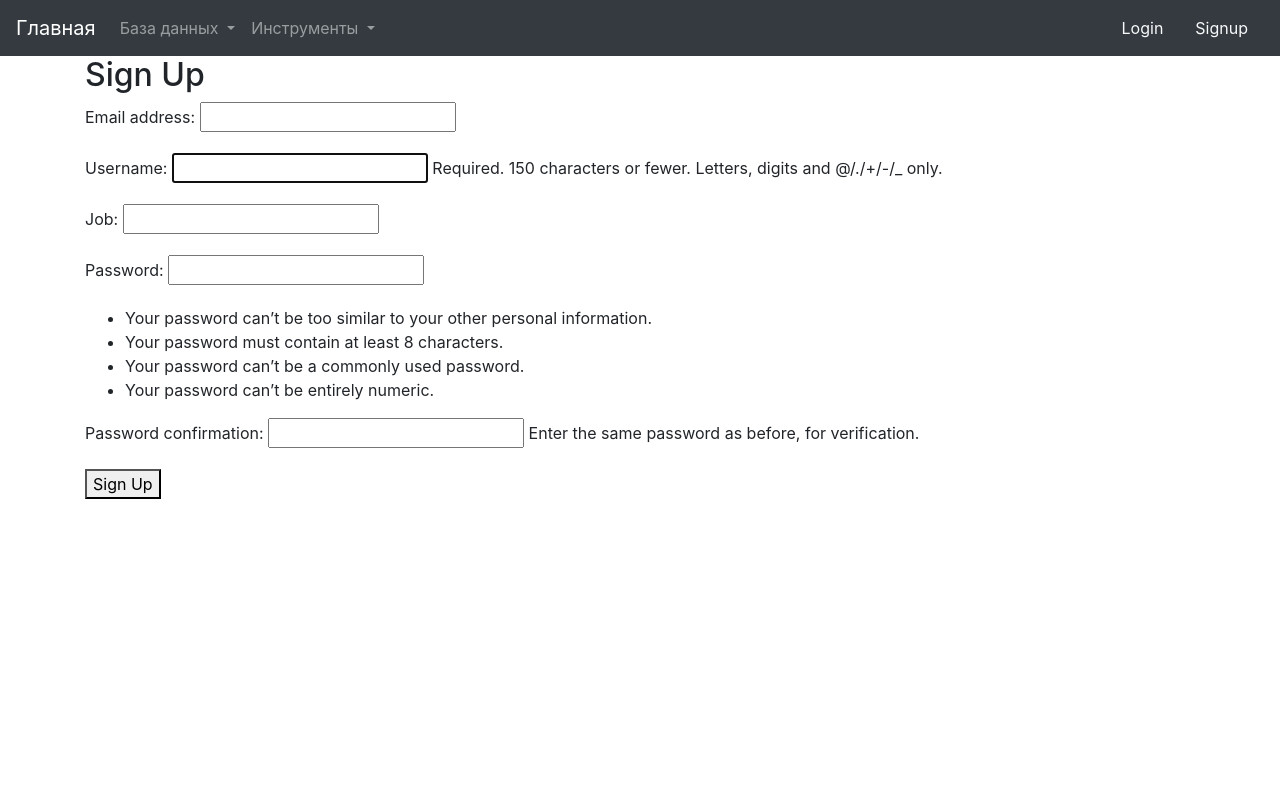
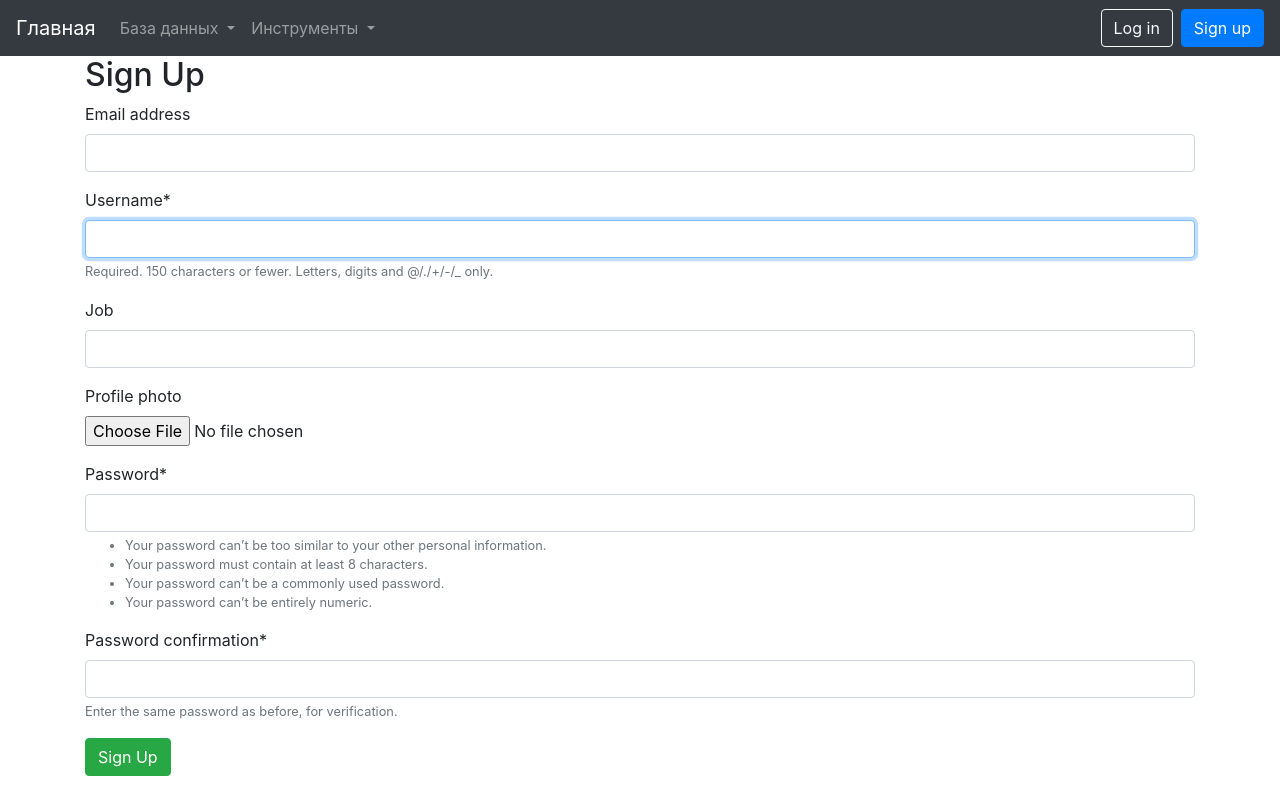
Before and after one commit to dmitrytk/django_project, a Django app: page /accounts/signup in a window 1280 px wide. Run offline with Django 3.2, Linux system fonts and the light colour scheme; some libraries are stand-ins or nearby versions.

Commit message:
Customize login and signup

```diff
--- a/project/settings.py
+++ b/project/settings.py
@@ -62,6 +62,8 @@ TEMPLATES = [
         },
     },
 ]
+
+CRISPY_TEMPLATE_PACK = 'bootstrap4'
 
 WSGI_APPLICATION = 'project.wsgi.application'
 
--- a/templates/_base.html
+++ b/templates/_base.html
@@ -11,7 +11,7 @@
         integrity="sha384-Gn5384xqQ1aoWXA+058RXPxPg6fy4IWvTNh0E263XmFcJlSAwiGgFAW/dAiS6JXm" crossorigin="anonymous">
     <link rel="stylesheet" href="https://cdnjs.cloudflare.com/ajax/libs/font-awesome/4.7.0/css/font-awesome.min.css">
     <link rel="stylesheet" href="{% static 'css/style.css' %}">
-    <title>Petromas | {% block title %}{% endblock %}</title>
+    <title>Petromas {% block title %}{% endblock %}</title>
 </head>
 
 <body>
@@ -52,16 +52,34 @@
                     </div>
                 </li>
             </ul>
+
             {% if user.is_authenticated %}
-                <a class="nav-item nav-link text-success">Hello, {{user.username}}!</a>
-                <a class="nav-item nav-link text-light" href="{% url 'logout' %}">Logout</a>
-                {% if user.is_superuser %}
-                    <a class="nav-item text-light"> | </a>
-                    <a class="nav-item nav-link text-light" href="{% url 'admin:index' %}">Admin</a>
-                {% endif %}
-                {% else %}
-                <a class="nav-item nav-link text-light" href="{% url 'login' %}">Login</a>
-                <a class="nav-item nav-link text-light" href="{% url 'signup' %}">Signup</a>
+            <ul class="navbar-nav ml-auto">
+                <li class="nav-item dropdown">
+                    <!-- <a class="navbar-brand" href="#">
+                        <img src="{% url 'user.profile_photo.url' %}" width="30" height="30" alt="">
+                    </a> -->
+                    <a class="nav-link dropdown-toggle text-light" href="#" id="userMenu" data-toggle="dropdown"
+                        aria-haspopup="true" aria-expanded="false">
+                        {{ user.username }}
+                    </a>
+                    <div class="dropdown-menu dropdown-menu-right" aria-labelledby="userMenu">
+                        {% if user.is_superuser %}
+                        <a class="dropdown-item text-danger" href="{% url 'admin:index' %}">Admin</a>
+                        {% endif %}
+                        <a class="dropdown-item" href="#">My account</a>
+                        <a class="dropdown-item" href="#">Change password</a>
+                        <div class="dropdown-divider"></div>
+                        <a class="dropdown-item" href="{% url 'logout' %}">Log out</a>
+
+                    </div>
+                </li>
+            </ul>
+            {% else %}
+            <ul class="navbar-nav ml-auto">
+                <a href="{% url 'login' %}" class="btn btn-outline-light my-2 mr-2 my-sm-0">Log in</a>
+                <a href="{% url 'signup' %}" class="btn btn-primary my-2 my-sm-0">Sign up</a>
+            </ul>
             {% endif %}
         </div>
     </nav>
--- a/templates/registration/signup.html
+++ b/templates/registration/signup.html
@@ -1,17 +1,15 @@
 {% extends '_base.html' %}
+{% load crispy_forms_tags %}
 
 {% block title %}Log In{% endblock title %}
 
 {% block content %}
-
 <div class="container">
-    <h2>Sign Up</h2>
-    <form method="post">
+<h2>Sign Up</h2>
+<form method="post">
     {% csrf_token %}
-    {{ form.as_p }}
-    <button type="submit">Sign Up</button>
-    </form>
+    {{ form|crispy }}
+    <button class="btn btn-success" type="submit">Sign Up</button>
+</form>
 </div>
-
-
 {% endblock content %}
--- a/users/forms.py
+++ b/users/forms.py
@@ -5,10 +5,10 @@ from django.contrib.auth import get_user_model
 class CustomUserCreationForm(UserCreationForm):
     class Meta:
         model = get_user_model()
-        fields = ('email', 'username','job',)
+        fields = ('email', 'username', 'job', 'profile_photo',)
 
 
 class CustomUserChangeForm(UserChangeForm):
     class Meta:
         model = get_user_model()
-        fields = ('email', 'username','job',)
+        fields = ('email', 'username', 'job', 'profile_photo',)
--- a/users/models.py
+++ b/users/models.py
@@ -4,3 +4,5 @@ from django.db import models
 
 class CustomUser(AbstractUser):
     job = models.CharField(max_length=50, blank=True)
+    profile_photo = models.ImageField(blank=True, upload_to='profile_photos', height_field=None, width_field=None, max_length=100,
+                                      verbose_name='Profile photo')
```
Also changed, not shown: templates/registration/login.html (+8 -8 lines), users/migrations/0003_customuser_profile_photo.py (added), 1 other file.
